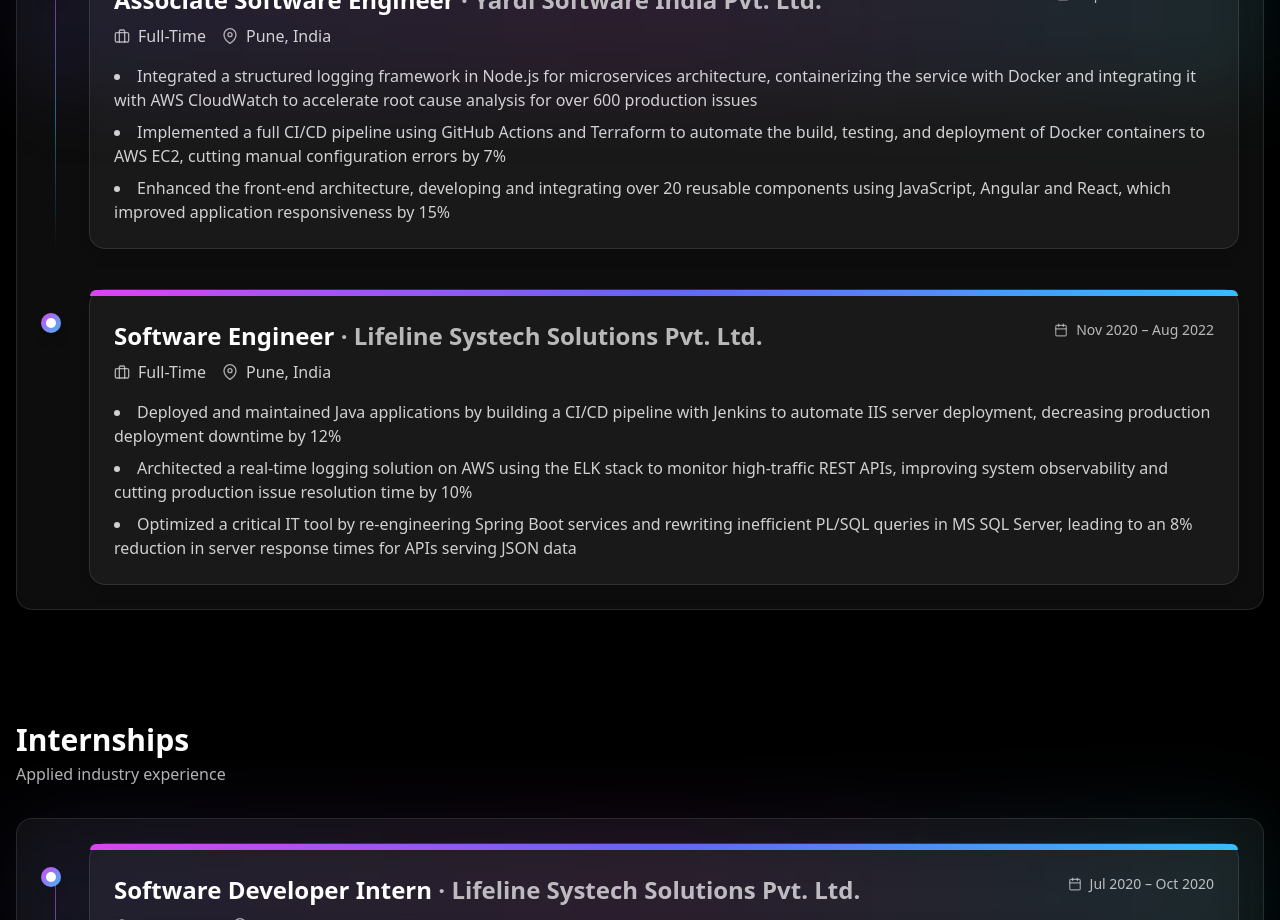
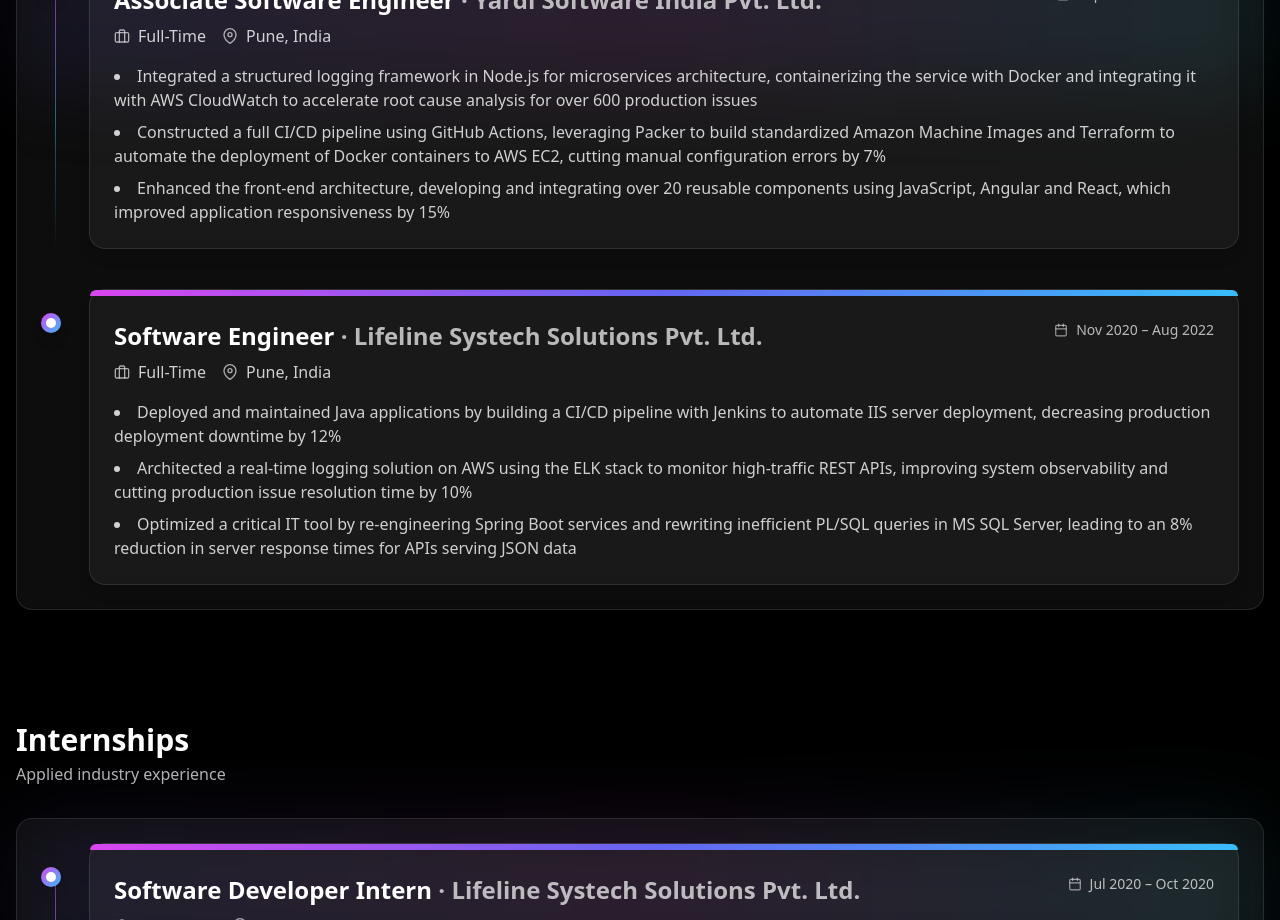
Before and after one commit to Onkar97/onkar-portfolio, a React (Create React App) app: page / in a window 1280 px wide. Shown: the part 3000-3920 px from the top of the page. Built offline with nearby package versions, Linux system fonts and the light colour scheme.

Commit message:
Modifed Work Experience

```diff
--- a/src/newui/WorkTimeline.jsx
+++ b/src/newui/WorkTimeline.jsx
@@ -9,7 +9,7 @@
     period: "Sep 2022 – Nov 2023",
     bullets: [
       "Integrated a structured logging framework in Node.js for microservices architecture, containerizing the service with Docker and integrating it with AWS CloudWatch to accelerate root cause analysis for over 600 production issues",
-      "Implemented a full CI/CD pipeline using GitHub Actions and Terraform to automate the build, testing, and deployment of Docker containers to AWS EC2, cutting manual configuration errors by 7%",
+      "Constructed a full CI/CD pipeline using GitHub Actions, leveraging Packer to build standardized Amazon Machine Images and Terraform to automate the deployment of Docker containers to AWS EC2, cutting manual configuration errors by 7%",
       "Enhanced the front-end architecture, developing and integrating over 20 reusable components using JavaScript, Angular and React, which improved application responsiveness by 15%",
     ],
   },
```
